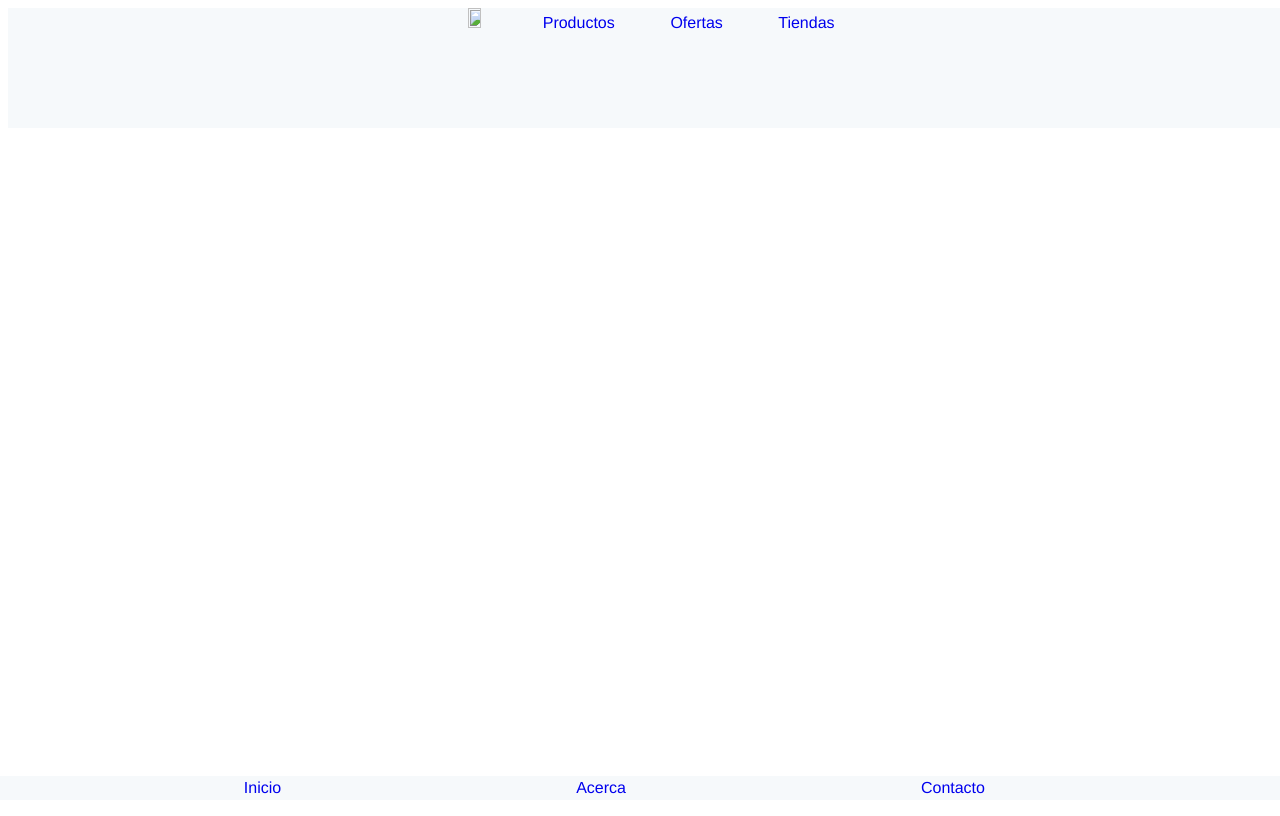
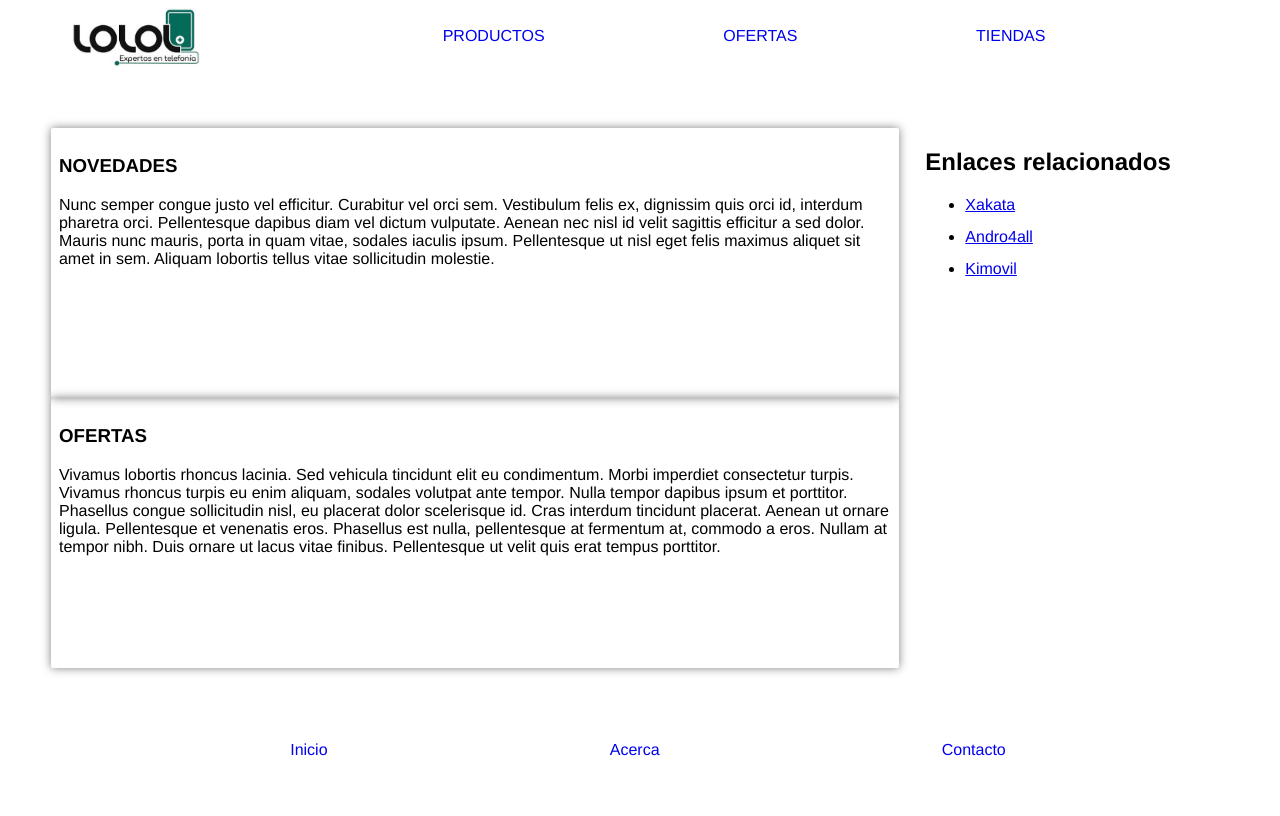
Before and after one commit to aMinguezg/Master_Estandares, a plain HTML site: page Jaime/Practica/Home.html in a window 1280 px wide. Drawn offline with nearby package versions, Linux system fonts and the light colour scheme.

Commit message:
Terminado a falta de los fondos

```diff
--- a/Jaime/Practica/Home.html
+++ b/Jaime/Practica/Home.html
@@ -12,15 +12,35 @@
 <body>
     <header>
         <nav>
-            <img src="logo-removebg-preview.png" alt="" style="width:10%;height:10%;" id="logo">
-            <a href="Mosaico.html">Productos</a>
-            <a href="#">Ofertas</a>
-            <a href="#">Tiendas</a>
+            <img src="resources/logo.jpg" alt="" style="width:10%;height:10%;" id="logo">
+            <section id="sectionMenu">
+                <a href="Mosaico.html">PRODUCTOS</a>
+                <a href="#">OFERTAS</a>
+                <a href="#">TIENDAS</a>
+            </section>
+
         </nav>
     </header>
 
     <main>
-
+        <section id="sectionArticulos">
+            <article id="artNovedades">
+                <h1>NOVEDADES</h1>
+                <p>Nunc semper congue justo vel efficitur. Curabitur vel orci sem. Vestibulum felis ex, dignissim quis orci id, interdum pharetra orci. Pellentesque dapibus diam vel dictum vulputate. Aenean nec nisl id velit sagittis efficitur a sed dolor. Mauris nunc mauris, porta in quam vitae, sodales iaculis ipsum. Pellentesque ut nisl eget felis maximus aliquet sit amet in sem. Aliquam lobortis tellus vitae sollicitudin molestie.</p>
+            </article>
+            <article id="artOfertas">
+                <h1>OFERTAS</h1>
+                <p>Vivamus lobortis rhoncus lacinia. Sed vehicula tincidunt elit eu condimentum. Morbi imperdiet consectetur turpis. Vivamus rhoncus turpis eu enim aliquam, sodales volutpat ante tempor. Nulla tempor dapibus ipsum et porttitor. Phasellus congue sollicitudin nisl, eu placerat dolor scelerisque id. Cras interdum tincidunt placerat. Aenean ut ornare ligula. Pellentesque et venenatis eros. Phasellus est nulla, pellentesque at fermentum at, commodo a eros. Nullam at tempor nibh. Duis ornare ut lacus vitae finibus. Pellentesque ut velit quis erat tempus porttitor.</p>
+            </article>
+        </section>
+        <aside id="asideEnlaces">
+            <h1>Enlaces relacionados</h1>
+            <ul>
+                <li><a href="https://www.xataka.com/">Xakata</a> </li>
+                <li><a href="https://andro4all.com/">Andro4all</a></li>
+                <li><a href="https://www.kimovil.com/es/">Kimovil</a></li>
+            </ul>
+        </aside>
     </main>
     <footer>
             <a href="#">Inicio</a>
--- a/Jaime/Practica/css/styleFicha.css
+++ b/Jaime/Practica/css/styleFicha.css
@@ -1,19 +1,30 @@
 body {
     width: 100%;
-    height: 100vh;
-    display: flex;
-    flex-wrap: nowrap;
-    flex-direction: column;
+    height: 100%;
+    display: grid;
+    grid-template-rows: 15vh 75vh 10vh;
     overflow-x: hidden;
-    overflow-y: hidden;
+    font-family: Helvetica, Arial, sans-serif;
+    grid-template-areas:
+    "header"
+    "main"
+    "footer"
+    ;
 }
 
 header {
-    height: 10vh;
+    grid-area: "header";
+}
+
+header nav{
+    display: flex;
+    flex-wrap: nowrap;
+    flex-direction: row;
+    justify-content: space-evenly;
 }
 
 main {
-    height: 82vh;
+    grid-area: "main";
     display: flex;
     flex-wrap: nowrap;
     flex-direction: row;
@@ -21,12 +32,40 @@ main {
 }
 
 footer {
-    height: 8vh;
+    grid-area: "footer";
+    display: flex;
+    flex-wrap: nowrap;
+    flex-direction: row;
+    justify-content: space-evenly;
 }
 
 
 #informacionProducto {
     width: 60vw;
+}
+
+#logo {
+    height: 90%;
+    width: 20%;
+}
+
+#sectionMenu  {
+    height: 100%;
+    width: 75%;
+    display: flex;
+    flex-wrap: nowrap;
+    flex-direction: row;
+    justify-content: space-evenly;
+}
+
+nav a {
+    text-decoration: none;
+    margin-top: 2%;
+}
+
+footer a {
+    text-decoration: none;
+    margin-top: 1%;
 }
 
 #galeria {
--- a/Jaime/Practica/css/styleHome.css
+++ b/Jaime/Practica/css/styleHome.css
@@ -1,12 +1,10 @@
 body {
     width: 100%;
-    height: 100vh;
+    height: 100%;
     display: grid;
-    background-image: url("bg.jpg");
-    grid-template-rows: 15vh 70vh 15vh;
-    font-size: 16px;
-    line-height: 1.5;
+    grid-template-rows: 15vh 75vh 10vh;
     overflow-x: hidden;
+    overflow-y: hidden;
     font-family: Helvetica, Arial, sans-serif;
     grid-template-areas:
     "header"
@@ -17,56 +15,87 @@ body {
 
 header {
     grid-area: "header";
-    background-color:rgba(211, 222, 232, 0.2);
-    text-align: center;
+}
+
+header nav{
+    display: flex;
+    flex-wrap: nowrap;
+    flex-direction: row;
+    justify-content: space-evenly;
 }
 
 main {
     grid-area: "main";
     display: flex;
-    flex-flow: column nowrap;
+    flex-wrap: nowrap;
+    flex-direction: row;
+    justify-content: space-evenly;
 }
 
 footer {
     grid-area: "footer";
-    background-color:rgba(211, 222, 232, 0.2);
-    text-align: right;
-    margin-top: 5vh;
     display: flex;
+    flex-wrap: nowrap;
+    flex-direction: row;
     justify-content: space-evenly;
-    align-items: center;
-    position: fixed;
-    left: 0;
-    bottom: 0;
+}
+
+#asideEnlaces {
+    height: 90%;
+    width: 25%;
+}
+
+#sectionArticulos {
+    display: flex;
+    flex-wrap: nowrap;
+    flex-direction: column;
+    height: 90%;
+    width: 65%;
+}
+
+#artNovedades {
+    height: 50%;
     width: 100%;
 }
 
-#mosaico{
+#artOfertas {
+    height: 50%;
+    width: 100%;
+}
+
+#logo {
+    height: 90%;
+    width: 20%;
+}
+
+#sectionMenu  {
+    height: 100%;
+    width: 75%;
     display: flex;
-    flex-wrap: wrap;
+    flex-wrap: nowrap;
     flex-direction: row;
     justify-content: space-evenly;
-    align-content: flex-end;
 }
 
-.fotoMosaico {
-    width: 24vw;
-    height: 50vh;
-    margin-top: 3vh;
+nav a {
+    text-decoration: none;
+    margin-top: 2%;
 }
 
-main img {
-    border: 1px solid #ddd;
-    border-radius: 4px;
-    padding: 5px;
-    width: 150px;
-  }
-
-  a {
+footer a {
     text-decoration: none;
-    margin-right: 4vw;
+    margin-top: 1%;
 }
 
-.lazy {
-    visibility: hidden;
+li {
+    padding-bottom: 5%;
 }
+
+section article {
+    border-radius: 2px;
+    box-shadow: 0 0 10px rgba(0, 0, 0, 0.5);
+}
+
+article {
+    padding: 1%;
+}
--- a/Jaime/Practica/css/styleMosaico.css
+++ b/Jaime/Practica/css/styleMosaico.css
@@ -1,24 +1,44 @@
 body {
     width: 100%;
-    height: 100vh;
+    height: 100%;
+    display: grid;
+    grid-template-rows: 15vh 75vh 10vh;
+    overflow-x: hidden;
+    overflow-y: hidden;
+    font-family: Helvetica, Arial, sans-serif;
+    grid-template-areas:
+    "header"
+    "main"
+    "footer"
+    ;
+}
+
+header {
+    grid-area: "header";
+}
+
+header nav{
+    display: flex;
+    flex-wrap: nowrap;
+    flex-direction: row;
+    justify-content: space-evenly;
+}
+
+main {
+    grid-area: "main";
     display: flex;
     flex-wrap: nowrap;
     flex-direction: column;
     overflow-x: hidden;
-    overflow-y: hidden;
-}
-
-header {
-    height: 10vh;
-}
-
-main {
-    height: 82vh;
     overflow-y: scroll;
 }
 
 footer {
-    height: 8vh;
+    grid-area: "footer";
+    display: flex;
+    flex-wrap: nowrap;
+    flex-direction: row;
+    justify-content: space-evenly;
 }
 
 #mosaico{
@@ -39,3 +59,27 @@ footer {
 .lazy {
     visibility: hidden;
 }
+
+#logo {
+    height: 90%;
+    width: 20%;
+}
+
+#sectionMenu  {
+    height: 100%;
+    width: 75%;
+    display: flex;
+    flex-wrap: nowrap;
+    flex-direction: row;
+    justify-content: space-evenly;
+}
+
+nav a {
+    text-decoration: none;
+    margin-top: 2%;
+}
+
+footer a {
+    text-decoration: none;
+    margin-top: 1%;
+}
--- a/Jaime/Practica/js/scriptFicha.js
+++ /dev/null
@@ -1,5 +0,0 @@
-$(document).ready(function(){
-
-
-
-  });
--- a/Jaime/Practica/js/scriptHome.js
+++ b/Jaime/Practica/js/scriptHome.js
@@ -1,31 +1,5 @@
 $(document).ready(function () {
 
 
-   $(".fotoMosaico").click(function () {
-      window.location = "ficha.html"
-   })
-
-   const imgs = document.querySelectorAll('[data-src]');
-
-   const intersectionObserverOptions = {
-      rootMargin: '0px 0px 50px 0px',
-      threshold: 0
-   };
-
-   var observer = new IntersectionObserver(function (entries, self) {
-      entries.forEach(entry => {
-         if (entry.isIntersecting) {
-
-            entry.target.src = entry.target.dataset.src
-            entry.target.classList.remove("lazy");
-
-            self.unobserve(entry.target);
-         }
-      });
-   }, intersectionObserverOptions);
-
-   imgs.forEach(img => {
-      observer.observe(img);
-   });
 
 });
```
Also changed, not shown: Jaime/Practica/Ficha.html (+15 -5 lines), Jaime/Practica/Mosaico.html (+12 -4 lines), Jaime/Practica/js/scriptMosaico.js (added, +31 -0 lines), Jaime/Practica/resources/logo.jpg (added).
